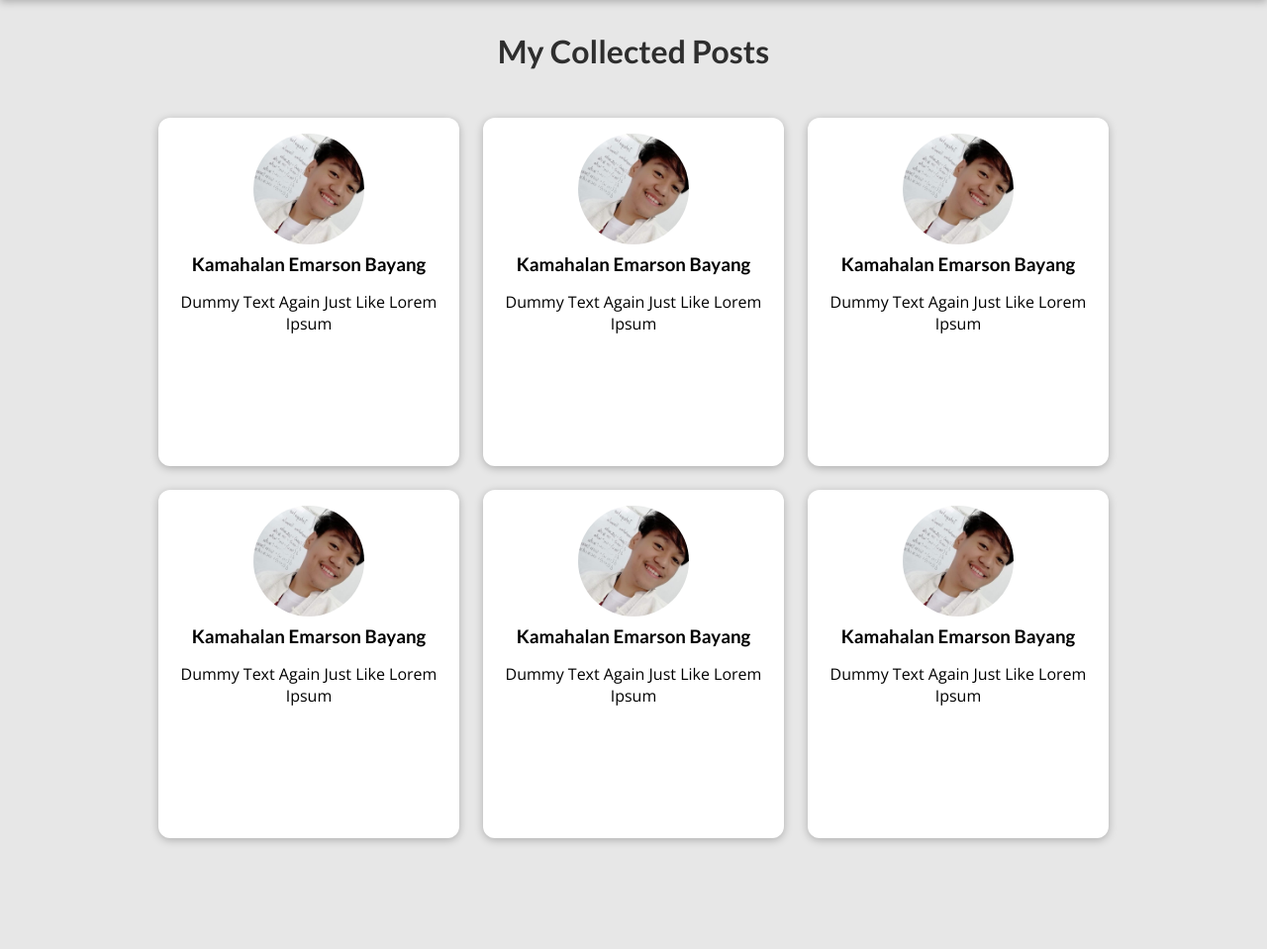
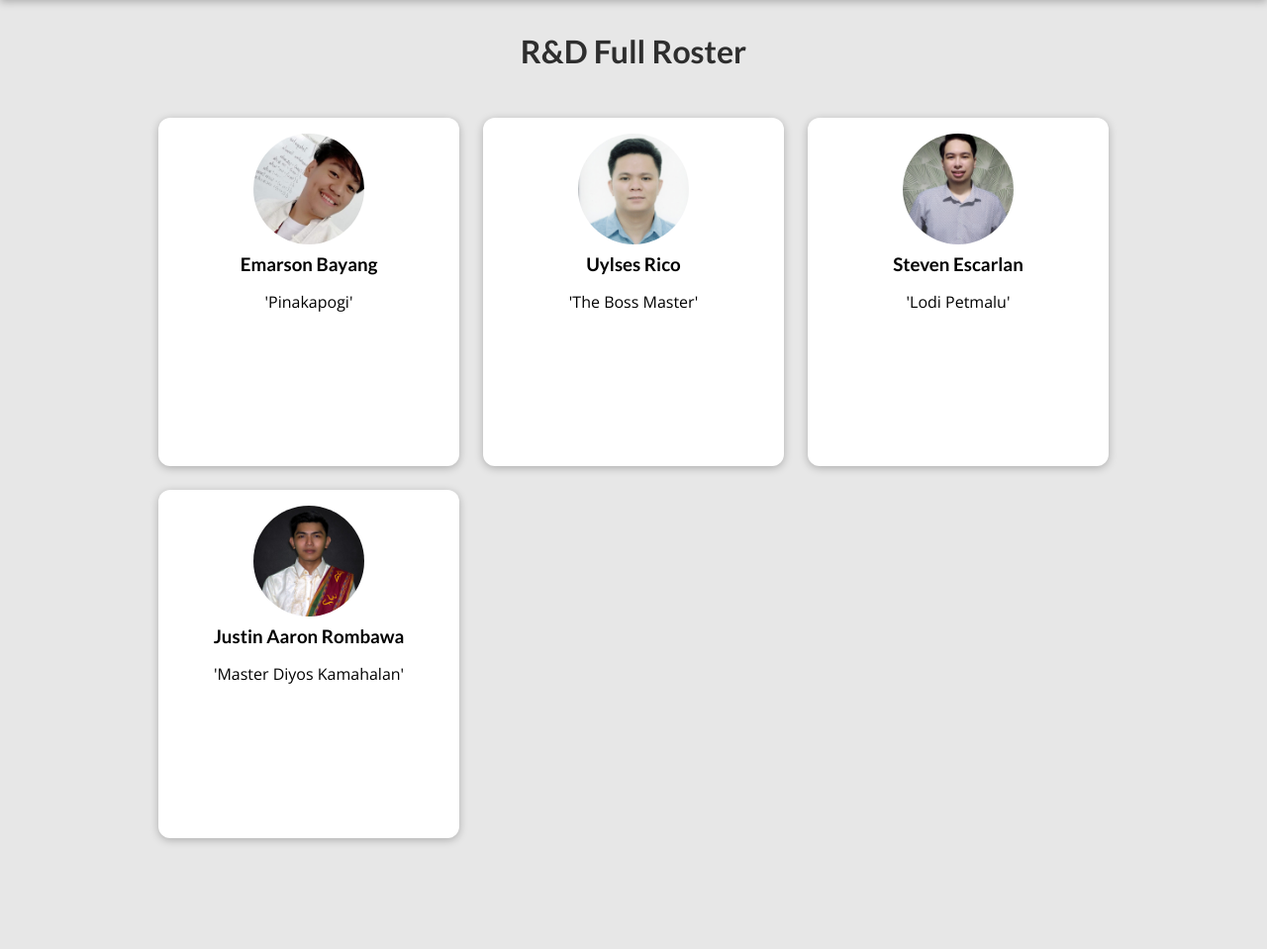
Before and after one commit to KarlStevenRequinto/django-blog-practice, a Django app: page /posts in a window 1280 px wide. Shown: the part 80-1039 px from the top of the page at 99% size. Run offline with Django 3.2, Linux system fonts and the light colour scheme.

Commit message:
adding dummy data, 404page,using dummy data in pages

```diff
--- a/blog/templates/blog/all-posts.html
+++ b/blog/templates/blog/all-posts.html
@@ -8,15 +8,12 @@
 
 {% block content %}
 <section id="all-posts">
-  <h2>My Collected Posts</h2>
+  <h2>R&D Full Roster</h2>
 
   <ul>
-    {% include "blog/includes/post.html" %}
-    {% include "blog/includes/post.html" %}
-    {% include "blog/includes/post.html" %}
-    {% include "blog/includes/post.html" %}
-    {% include "blog/includes/post.html" %}
-    {% include "blog/includes/post.html" %}
+    {% for post in  all_posts %}
+      {% include "blog/includes/post.html" %}
+    {% endfor %}
   </ul>
 </section>
 {% endblock content %}
--- a/blog/templates/blog/includes/post.html
+++ b/blog/templates/blog/includes/post.html
@@ -1,14 +1,14 @@
 {% load static %}
 <li>
   <article class="post">
-    <a href="{% url 'post-detail-page' 'the-mountains' %}">
+    <a href="{% url 'post-detail-page' post.slug %}">
       <img
-        src="{% static 'blog/images/emarson-bayang.jpeg' %}"
+        src="{% static 'blog/images/'|add:post.image %}" alt="{{post.name}}"
         alt="Image Missing"
       />
       <div class="post__content">
-        <h3>Kamahalan Emarson Bayang</h3>
-        <p>Dummy Text Again Just Like Lorem Ipsum</p>
+        <h3>{{ post.name }}</h3>
+        <p>{{post.alias}}</p>
       </div>
     </a>
   </article>
--- a/blog/templates/blog/index.html
+++ b/blog/templates/blog/index.html
@@ -23,7 +23,9 @@ lerd robott
         <h2>My Masters</h2>
 
         <ul>
-            {% include "blog/includes/post.html" %}
+            {% for post in  posts %}
+                {% include "blog/includes/post.html" %}
+            {% endfor %}
         </ul>
     </section>
 
--- a/blog/views.py
+++ b/blog/views.py
@@ -1,11 +1,79 @@
 from django.shortcuts import render
+from datetime import date
+# dummy data
+all_posts = [
+    {
+        "slug": "emarson-bayang",
+        "image": "emarson-bayang.jpeg",
+        "date": date(2022, 7, 21),
+        "name": "Emarson Bayang",
+        "alias": "'Pinakapogi'",
+        "content": """
+            Lorem ipsum dolor sit amet consectetur adipisicing elit. Iure incidunt
+            officiis facilis dolor hic dolores nostrum rem illum rerum facere quaerat
+            necessitatibus nemo repellat, et asperiores beatae voluptatibus sunt
+            exercitationem.
+        """
+    },
+    {
+        "slug": "uly-rico",
+        "image": "uly-rico.png",
+        "date": date(2023, 1, 22),
+        "name": "Uylses Rico",
+        "alias": "'The Boss Master'",
+        "content": """
+            Lorem ipsum dolor sit amet consectetur adipisicing elit. Iure incidunt
+            officiis facilis dolor hic dolores nostrum rem illum rerum facere quaerat
+            necessitatibus nemo repellat, et asperiores beatae voluptatibus sunt
+            exercitationem.
+        """
+    },
+    {
+        "slug": "steven-escarlan",
+        "image": "steven-escarlan.png",
+        "date": date(2022, 12, 12),
+        "name": "Steven Escarlan",
+        "alias": "'Lodi Petmalu'",
+        "content": """
+            Lorem ipsum dolor sit amet consectetur adipisicing elit. Iure incidunt
+            officiis facilis dolor hic dolores nostrum rem illum rerum facere quaerat
+            necessitatibus nemo repellat, et asperiores beatae voluptatibus sunt
+            exercitationem.
+        """
+    },
+    {
+        "slug": "justin-aaron-rombawa",
+        "image": "justin-aaron-rombawa.jpeg",
+        "date": date(2022, 8, 2),
+        "name": "Justin Aaron Rombawa",
+        "alias": "'Master Diyos Kamahalan'",
+        "content": """
+            Lorem ipsum dolor sit amet consectetur adipisicing elit. Iure incidunt
+            officiis facilis dolor hic dolores nostrum rem illum rerum facere quaerat
+            necessitatibus nemo repellat, et asperiores beatae voluptatibus sunt
+            exercitationem.
+        """
+    }
+]
 
+
+def get_date(post):
+    return post["date"]
 # Create your views here.
+
+
 def starting_page(request):
-    return render(request,"blog/index.html")
+    sorted_posts = sorted(all_posts, key=get_date)
+    latest_posts = sorted_posts[-4:]
+    return render(request, "blog/index.html", {"posts": latest_posts})
+
 
 def posts(request):
-    return render(request,"blog/all-posts.html")
+    return render(request, "blog/all-posts.html", {"all_posts": all_posts})
+
 
 def post_detail(request, slug):
-    return render(request,"blog/post-detail.html")
+    identified_post = next(post for post in all_posts if post['slug'] == slug)
+    return render(request, "blog/post-detail.html", {
+        "post": identified_post
+    })
--- a/templates/base.html
+++ b/templates/base.html
@@ -19,7 +19,7 @@
       </nav>
     </header>
     {% block content %}
-    <h1>THIS IS THE HOME PAGE</h1>
+    <h1>THIS IS THE HOME PAGE</h1>ß
     {% endblock content %}
 
     <script src="" async defer></script>
```
Also changed, not shown: blog/templates/blog/post-detail.html (+6 -25 lines), templates/404.html (added, +10 -0 lines), blog/static/blog/images/justin-aaron-rombawa.jpeg (added), blog/static/blog/images/steven-escarlan.png (added), 5 other files.
